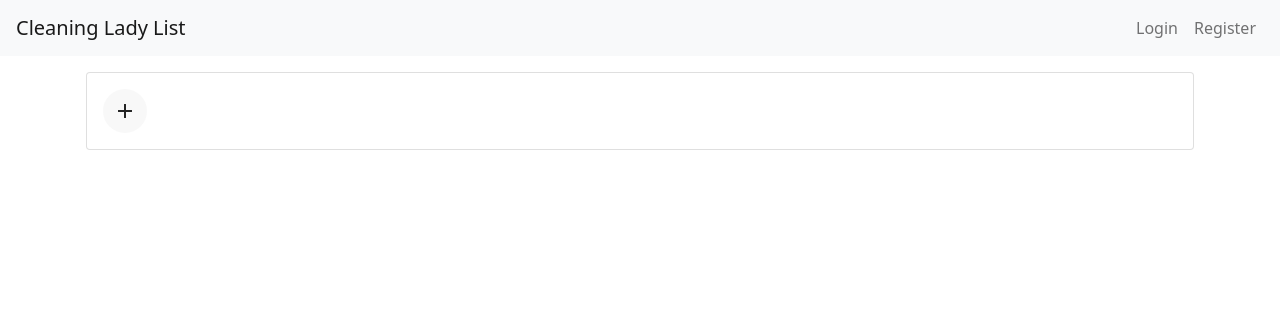
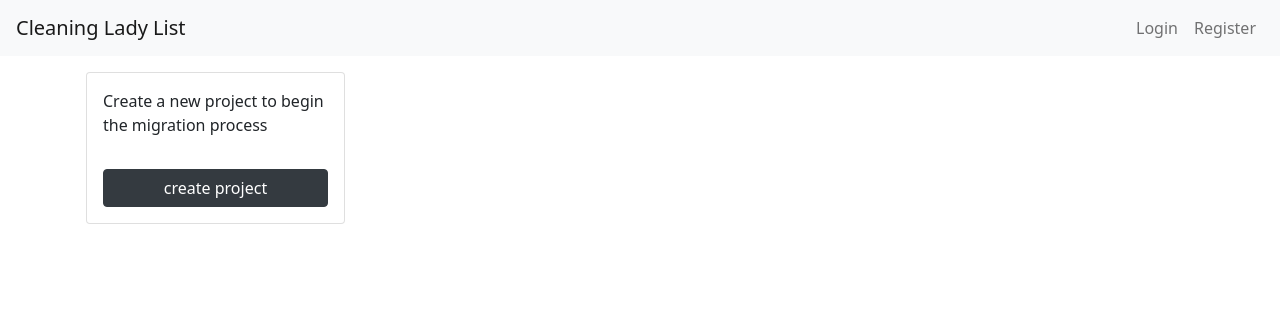
Before and after one commit to deprecated-packages/cleaningladylist.com, a Symfony app: template templates/user/index.html.twig in a window 1280 px wide. Shown: the top 316 px of the page. Run offline with Twig, Linux system fonts and the light colour scheme; the template is opened without the code that fills it, so the values that code supplies are empty; some libraries are stand-ins or nearby versions.

Commit message:
update funtionality

```diff
--- a/public/css/main.css
+++ b/public/css/main.css
@@ -9,13 +9,12 @@
 }
 
 .card-header-progress .progress-bar{
-    background-color: #222222;
+    background-color: #008B00;
 }
 
 .card-header-progress{
     border: 0!important;
     border-radius: 0px!important;
-    height: 5px!important;
 }
 
 .icon-btn-link i {
--- a/src/Controller/CheckboxController.php
+++ b/src/Controller/CheckboxController.php
@@ -68,6 +68,10 @@ class CheckboxController extends AbstractController
                 $projectCheckbox->setIsDone($isDone);
             }
 
+            $checkboxCount = $this->em->getRepository("App:Checkbox")->findByFramework($project->getDesiredFramework());
+            $project->setCheckboxCount(count($checkboxCount));
+
+            $this->em->persist($project);
             $this->em->persist($projectCheckbox);
             $this->em->flush();
 
--- a/src/Controller/UserController.php
+++ b/src/Controller/UserController.php
@@ -38,8 +38,12 @@ class UserController extends AbstractController
     public function create()
     {
         $user = $this->security->getUser();
-
+        $projects = $this->em->getRepository("App:Project")->findBy([
+            'user' => $this->security->getUser(),
+            'status' => 1,
+         ]);
         return $this->render('user/index.html.twig', [
+            'projects' => $projects
         ]);
     }
 }
--- a/templates/user/index.html.twig
+++ b/templates/user/index.html.twig
@@ -6,43 +6,53 @@
     <div class="container">
         <div class="row justify-content-center mt-3">
 
-            <div class="col-md-12">
+            <div class="col-md-3">
                 <div class="card mb-3">
                     <div class="card-body">
-                        <a class="icon-btn-link" href="{{ path('project.new') }}">
-                            <i class="material-icons">add</i>
+                        Create a new project to begin the migration process
+                    </div>
+                    <div class="card-body">
+                        <a class="btn btn-dark btn-block" href="{{ path('project.new') }}">
+                            create project
                         </a>
                     </div>
                 </div>
             </div>
 
-            <div class="col-md-12">
+            <div class="col-md-9">
                 <div class="row justify-content-center">
-                    {% for project in app.user.projects %}
-                        <div class="col-md-4">
+                    {% for project in projects %}
+                        <div class="col-md-12">
                             <div class="card mb-3">
                                 <div class="card-header between">
-                                    <div>{{ project.title }}</div>
-                                    <div>{{ project.startDate|date('d.m.y') }}</div>
+                                    <div>
+                                        <a class="icon-btn-link" href="{{ path('project.remove', {"id":project.id}) }}">
+                                            <i class="material-icons">close</i>
+                                        </a>
+                                    </div>
+                                    <div>
+                                        <div><b>{{ project.title }}</b></div>
+                                        <div class="small text-muted text-right" title="created on">{{ project.startDate|date('d.m.y') }}</div>
+                                    </div>
                                 </div>
                                 <div class="progress card-header-progress">
-                                    <div class="progress-bar" role="progressbar" style="width: 10%;" aria-valuenow="25"
-                                         aria-valuemin="0" aria-valuemax="100"></div>
+                                    <div class="progress-bar" role="progressbar" style="width: {{ project.progress(project) }}%;" aria-valuenow=""
+                                         aria-valuemin="0" aria-valuemax="100">{{ project.progress(project) }}%</div>
                                 </div>
                                 <ul class="list-group list-group-flush">
                                     <li class="list-group-item between">
                                         <div class="text-center">
-                                            <div>{{ project.currentFramework }}</div>
-                                            <div>{{ project.currentPhpVersion }}</div>
+                                            <div class="">{{ project.currentFramework|capitalize }}</div>
+                                            <div class="badge bg-dark">PHP {{ project.currentPhpVersion }}</div>
                                         </div>
                                         <i class="material-icons">arrow_right_alt</i>
                                         <div class="text-center">
-                                            <div>{{ project.desiredFramework }}</div>
-                                            <div>{{ project.desiredPhpVersion }}</div>
+                                            <div class="">{{ project.desiredFramework|capitalize }}</div>
+                                            <div class="badge bg-dark">PHP {{ project.desiredPhpVersion }}</div>
                                         </div>
                                     </li>
                                 </ul>
-                                <div class="card-footer text-right">
+                                <div class="card-footer text-right between justify-content-end">
                                     <a class="icon-btn-link" href="{{ path('project.show', {"id":project.id}) }}">
                                         <i class="material-icons">arrow_forward</i>
                                     </a>
```
Also changed, not shown: migrations/Version20200730152141.php (added, +31 -0 lines), src/Controller/ProjectController.php (+23 -0 lines), src/Entity/Project.php (+18 -11 lines), templates/project/show.html.twig (+7 -11 lines).
